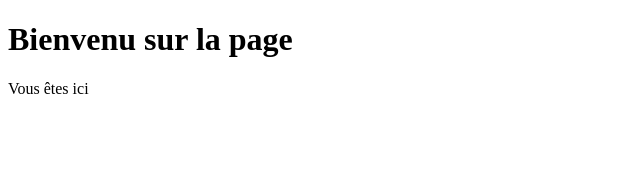
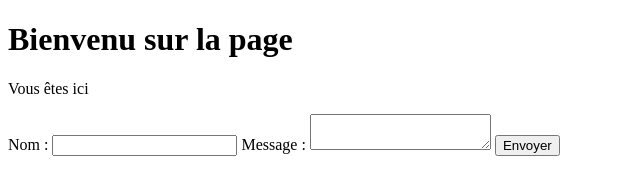
Before and after one commit to Emerick2/my-app2, a website: page src/accueil.html in a window 1280 px wide. Shown: the whole page, without its empty margins (0-640 px from the left). Drawn offline with Linux system fonts and the light colour scheme.

```diff
--- a/src/accueil.html
+++ b/src/accueil.html
@@ -3,5 +3,15 @@
     <body>
         <h1>Bienvenu sur la page</h1>
         <p>Vous êtes ici</p>
+
+        <form action="/submit-form" method="POST">
+            <label for="nom">Nom :</label>
+            <input type="text" id="nom" name="user_name" required>
+
+            <label for="message">Message :</label>
+            <textarea id="message" name="user_message"></textarea>
+
+            <button type="submit">Envoyer</button>
+        </form>
     </body>
 </html>
```
Also changed, not shown: server.js (+21 -15 lines).
